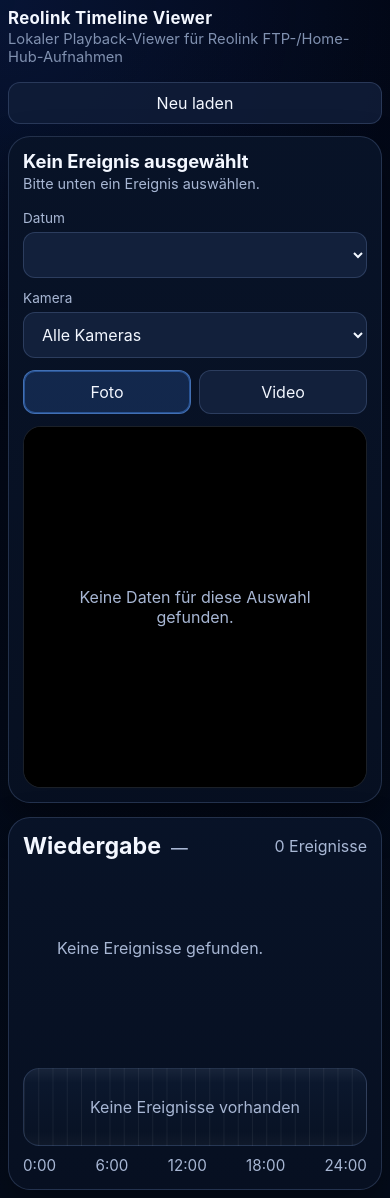
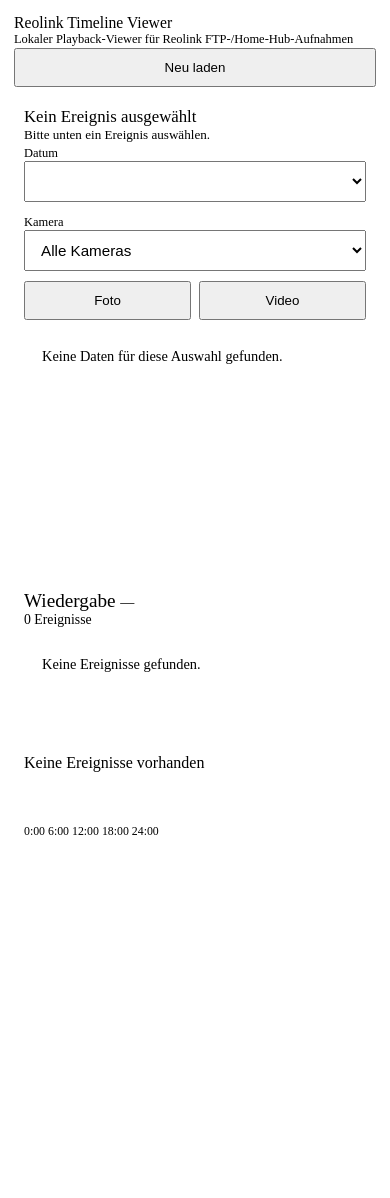
Before and after one commit to BenjiMcKenzie/reolink-timeline-viewer, a FastAPI app: page / in a window 390 px wide. After the commit the page ends 835 px from the top, so only its background shows below. Run offline with FastAPI, Linux system fonts and the light colour scheme; data that the repository does not hold is empty.

Commit message:
Update styles.css

```diff
--- a/app/static/styles.css
+++ b/app/static/styles.css
@@ -1,462 +1,23 @@
-:root {
-  --bg: #050b17;
-  --bg-soft: #091224;
-  --panel: #0a152a;
-  --panel-2: #0d1a32;
-  --border: rgba(135, 164, 217, 0.22);
-  --border-strong: rgba(103, 164, 255, 0.58);
-  --text: #f3f7ff;
-  --muted: #a8b7d4;
-  --muted-2: #8091b0;
-  --accent: #4a93ff;
-  --accent-soft: rgba(74, 147, 255, 0.18);
-  --shadow: 0 18px 40px rgba(0, 0, 0, 0.36);
-  --radius-xl: 22px;
-  --radius-lg: 16px;
-  --radius-md: 12px;
-}
-
-* {
-  box-sizing: border-box;
-}
-
-html, body {
-  margin: 0;
-  min-height: 100%;
-  font-family: Inter, system-ui, -apple-system, BlinkMacSystemFont, "Segoe UI", sans-serif;
-  background:
-    radial-gradient(circle at top left, rgba(20, 58, 140, 0.26), transparent 32%),
-    linear-gradient(180deg, #020716 0%, #040c1b 100%);
-  color: var(--text);
-}
-
-body {
-  padding: 14px;
-}
-
-button,
-select {
-  font: inherit;
-}
-
-.app-shell {
-  width: min(1660px, 100%);
-  margin: 0 auto;
-}
-
-.top-strip {
-  display: flex;
-  justify-content: space-between;
-  align-items: center;
-  gap: 16px;
-  margin-bottom: 12px;
-}
-
-.brand-title {
-  font-size: 1.05rem;
-  font-weight: 700;
-  letter-spacing: 0.02em;
-}
-
-.brand-subtitle {
-  color: var(--muted-2);
-  font-size: 0.92rem;
-  margin-top: 2px;
-}
-
-.top-action {
-  border: 1px solid var(--border);
-  background: rgba(16, 29, 56, 0.88);
-  color: var(--text);
-  border-radius: 12px;
-  padding: 10px 14px;
-  cursor: pointer;
-}
-
-.top-action:hover {
-  border-color: var(--border-strong);
-}
-
-.playback-shell {
-  display: grid;
-  grid-template-rows: auto auto;
-  gap: 14px;
-}
-
-.player-panel,
-.playback-panel {
-  background: linear-gradient(180deg, rgba(8, 19, 40, 0.98), rgba(7, 16, 34, 0.98));
-  border: 1px solid var(--border);
-  border-radius: var(--radius-xl);
-  box-shadow: var(--shadow);
-}
-
-.player-panel {
-  padding: 14px;
-}
-
-.player-topbar {
-  display: flex;
-  justify-content: space-between;
-  align-items: flex-start;
-  gap: 18px;
-  margin-bottom: 12px;
-}
-
-.player-camera {
-  font-size: 1.55rem;
-  font-weight: 700;
-  line-height: 1.1;
-}
-
-.player-meta {
-  margin-top: 4px;
-  color: var(--muted);
-  font-size: 1rem;
-}
-
-.player-actions {
-  display: flex;
-  align-items: end;
-  gap: 12px;
-  flex-wrap: wrap;
-}
-
-.select-wrap {
-  display: flex;
-  flex-direction: column;
-  gap: 6px;
-}
-
-.select-wrap label {
-  color: var(--muted);
-  font-size: 0.85rem;
-}
-
-.select-wrap select {
-  min-width: 210px;
-  border: 1px solid var(--border);
-  background: rgba(19, 33, 61, 0.98);
-  color: var(--text);
-  border-radius: 12px;
-  padding: 11px 14px;
-}
-
-.mode-switch {
-  display: inline-flex;
-  gap: 8px;
-}
-
-.mode-button {
-  border: 1px solid var(--border);
-  background: rgba(19, 33, 61, 0.98);
-  color: var(--text);
-  border-radius: 12px;
-  padding: 11px 16px;
-  cursor: pointer;
-  min-width: 84px;
-}
-
-.mode-button.active {
-  border-color: var(--border-strong);
-  background: var(--accent-soft);
-  box-shadow: inset 0 0 0 1px rgba(74, 147, 255, 0.4);
-}
-
-.viewer-frame {
-  border-radius: 18px;
-  overflow: hidden;
-  border: 1px solid rgba(150, 175, 223, 0.18);
-  background: #000;
-}
-
-.viewer-stage {
-  min-height: 620px;
-  display: flex;
-  align-items: center;
-  justify-content: center;
-  background: #000;
-}
-
-.viewer-stage img,
-.viewer-stage video {
-  width: 100%;
-  max-height: 76vh;
-  background: #000;
-  object-fit: contain;
-  display: block;
-}
-
-.empty-state {
-  color: var(--muted);
-  padding: 34px;
-  text-align: center;
-}
-
-.playback-panel {
-  padding: 14px;
-}
-
-.playback-header {
-  display: flex;
-  justify-content: space-between;
-  align-items: center;
-  gap: 16px;
-  margin-bottom: 12px;
-}
-
-.playback-title {
-  font-size: 2rem;
-  font-weight: 700;
-  display: flex;
-  align-items: baseline;
-  gap: 10px;
-}
-
-#selectedMonthLabel {
-  font-size: 1.05rem;
-  color: var(--muted);
-  font-weight: 500;
-}
-
-.playback-stats {
-  color: var(--muted);
-  font-size: 1rem;
-}
-
-.day-strip-wrap {
-  margin-bottom: 12px;
-  overflow-x: auto;
-}
-
-.day-strip {
-  display: inline-flex;
-  min-width: 100%;
-  gap: 8px;
-  padding-bottom: 2px;
-}
-
-.day-pill {
-  border: 1px solid var(--border);
-  background: rgba(14, 27, 52, 0.94);
-  color: var(--muted);
-  border-radius: 12px;
-  min-width: 68px;
-  padding: 9px 12px;
-  text-align: center;
-  cursor: pointer;
-  transition: 0.16s ease;
-}
-
-.day-pill .day-num {
-  display: block;
-  font-size: 1.15rem;
-  font-weight: 700;
-  color: var(--text);
-}
-
-.day-pill .day-week {
-  display: block;
-  font-size: 0.78rem;
-  color: var(--muted-2);
-  margin-top: 2px;
-}
-
-.day-pill.active {
-  border-color: var(--border-strong);
-  background: linear-gradient(180deg, rgba(31, 70, 148, 0.88), rgba(22, 52, 111, 0.88));
-  box-shadow: 0 0 0 1px rgba(74, 147, 255, 0.32);
-}
-
-.filmstrip-wrap {
-  overflow-x: auto;
-  padding-bottom: 8px;
-}
-
-.events-filmstrip {
-  display: flex;
-  gap: 12px;
-  min-height: 148px;
-  padding-bottom: 2px;
-}
-
-.event-tile {
-  width: 170px;
-  flex: 0 0 170px;
-  border: 1px solid var(--border);
-  border-radius: 14px;
-  overflow: hidden;
-  background: rgba(8, 16, 33, 0.96);
-  cursor: pointer;
-  transition: 0.16s ease;
-}
-
-.event-tile:hover {
-  border-color: rgba(137, 176, 255, 0.45);
-}
-
-.event-tile.active {
-  border-color: var(--border-strong);
-  box-shadow: 0 0 0 2px rgba(74, 147, 255, 0.24);
-}
-
-.event-thumb {
-  display: block;
-  width: 100%;
-  height: 96px;
-  object-fit: cover;
-  background: #000;
-}
-
-.event-thumb-fallback {
-  width: 100%;
-  height: 96px;
-  display: grid;
-  place-items: center;
-  background: #040a14;
-  color: var(--muted);
-  font-size: 0.92rem;
-}
-
-.event-caption {
-  padding: 10px 12px 12px;
-}
-
-.event-time {
-  font-size: 1.05rem;
-  font-weight: 700;
-  line-height: 1;
-}
-
-.event-camera {
-  margin-top: 6px;
-  color: var(--muted);
-  font-size: 0.92rem;
-  line-height: 1.15;
-}
-
-.timeline-wrap {
-  margin-top: 8px;
-}
-
-.timeline-track {
-  position: relative;
-  height: 92px;
-  border: 1px solid var(--border);
-  border-radius: 16px;
-  overflow: hidden;
-  background:
-    linear-gradient(to right, rgba(255,255,255,0.06) 1px, transparent 1px) 0 0 / calc(100% / 24) 100%,
-    linear-gradient(180deg, rgba(12, 25, 48, 0.98), rgba(8, 18, 36, 0.98));
-}
-
-.timeline-track::after {
-  content: "";
-  position: absolute;
-  inset: 0;
-  pointer-events: none;
-  background:
-    linear-gradient(to bottom, rgba(255,255,255,0.05), transparent 18%, transparent 82%, rgba(255,255,255,0.03));
-}
-
-.timeline-scale {
-  display: flex;
-  justify-content: space-between;
-  color: var(--muted);
-  font-size: 0.95rem;
-  margin-top: 10px;
-}
-
-.timeline-marker {
-  position: absolute;
-  bottom: 0;
-  transform: translateX(-50%);
-  width: 26px;
-  border: 0;
-  border-radius: 10px 10px 12px 12px;
-  background: linear-gradient(180deg, rgba(89, 154, 255, 0.88), rgba(63, 120, 232, 0.78));
-  cursor: pointer;
-  opacity: 0.82;
-  transition: 0.16s ease;
-  box-shadow: inset 0 0 0 1px rgba(162, 199, 255, 0.16);
-}
-
-.timeline-marker:hover {
-  opacity: 1;
-}
-
-.timeline-marker.active {
-  background: linear-gradient(180deg, rgba(110, 175, 255, 0.98), rgba(74, 147, 255, 0.95));
-  box-shadow:
-    0 0 0 3px rgba(74, 147, 255, 0.20),
-    inset 0 0 0 1px rgba(193, 220, 255, 0.24);
-  opacity: 1;
-}
-
-.timeline-empty {
-  height: 100%;
-  display: grid;
-  place-items: center;
-  color: var(--muted);
-}
-
-::-webkit-scrollbar {
-  height: 10px;
-  width: 10px;
-}
-
-::-webkit-scrollbar-thumb {
-  background: rgba(119, 145, 194, 0.34);
-  border-radius: 999px;
-}
-
-::-webkit-scrollbar-track {
-  background: transparent;
-}
-
 @media (max-width: 1100px) {
   .player-topbar {
     flex-direction: column;
+    align-items: stretch;
   }
 
   .player-actions {
     width: 100%;
+    display: grid;
+    grid-template-columns: 1fr;
+    gap: 10px;
   }
 
   .select-wrap {
-    flex: 1 1 220px;
+    width: 100%;
   }
 
   .select-wrap select {
     width: 100%;
     min-width: 0;
-  }
-
-  .viewer-stage {
-    min-height: 360px;
-  }
-
-  .playback-title {
-    font-size: 1.45rem;
-  }
-}
-
-@media (max-width: 720px) {
-  body {
-    padding: 8px;
-  }
-
-  .top-strip {
-    flex-direction: column;
-    align-items: stretch;
-  }
-
-  .player-camera {
-    font-size: 1.15rem;
-  }
-
-  .player-meta {
-    font-size: 0.9rem;
   }
 
   .mode-switch {
@@ -467,21 +28,206 @@
     flex: 1 1 0;
   }
 
+  .viewer-stage {
+    min-height: 340px;
+  }
+
+  .playback-title {
+    font-size: 1.45rem;
+  }
+}
+
+@media (max-width: 720px) {
+  html, body {
+    overflow-x: hidden;
+  }
+
+  body {
+    padding: 6px;
+  }
+
+  .app-shell {
+    width: 100%;
+    max-width: 100%;
+  }
+
+  .top-strip {
+    flex-direction: column;
+    align-items: stretch;
+    gap: 10px;
+    margin-bottom: 10px;
+  }
+
+  .brand-title {
+    font-size: 0.98rem;
+  }
+
+  .brand-subtitle {
+    font-size: 0.78rem;
+    line-height: 1.25;
+  }
+
+  .top-action {
+    width: 100%;
+    padding: 10px 12px;
+  }
+
+  .player-panel,
+  .playback-panel {
+    border-radius: 16px;
+    padding: 10px;
+  }
+
+  .player-topbar {
+    gap: 10px;
+    margin-bottom: 10px;
+  }
+
+  .player-camera {
+    font-size: 1.05rem;
+    line-height: 1.2;
+  }
+
+  .player-meta {
+    font-size: 0.82rem;
+    line-height: 1.25;
+  }
+
+  .player-actions {
+    display: grid;
+    grid-template-columns: 1fr;
+    gap: 10px;
+  }
+
+  .select-wrap label {
+    font-size: 0.78rem;
+  }
+
+  .select-wrap select {
+    width: 100%;
+    padding: 10px 12px;
+    font-size: 0.95rem;
+  }
+
+  .mode-switch {
+    display: flex;
+    width: 100%;
+    gap: 8px;
+  }
+
+  .mode-button {
+    flex: 1 1 0;
+    padding: 10px 12px;
+    min-width: 0;
+  }
+
+  .viewer-frame {
+    border-radius: 14px;
+  }
+
+  .viewer-stage {
+    min-height: 240px;
+    max-height: 52vh;
+  }
+
+  .viewer-stage img,
+  .viewer-stage video {
+    width: 100%;
+    max-height: 52vh;
+    object-fit: contain;
+  }
+
+  .playback-header {
+    flex-direction: column;
+    align-items: flex-start;
+    gap: 6px;
+    margin-bottom: 10px;
+  }
+
+  .playback-title {
+    font-size: 1.2rem;
+    gap: 6px;
+    flex-wrap: wrap;
+  }
+
+  #selectedMonthLabel {
+    font-size: 0.88rem;
+  }
+
+  .playback-stats {
+    font-size: 0.86rem;
+  }
+
+  .day-strip {
+    gap: 6px;
+    min-width: max-content;
+  }
+
+  .day-pill {
+    min-width: 56px;
+    padding: 7px 8px;
+    border-radius: 10px;
+  }
+
+  .day-pill .day-num {
+    font-size: 0.95rem;
+  }
+
+  .day-pill .day-week {
+    font-size: 0.68rem;
+  }
+
+  .filmstrip-wrap {
+    overflow-x: auto;
+    -webkit-overflow-scrolling: touch;
+  }
+
+  .events-filmstrip {
+    gap: 8px;
+    min-height: 116px;
+  }
+
   .event-tile {
-    width: 138px;
-    flex-basis: 138px;
+    width: 118px;
+    flex: 0 0 118px;
+    border-radius: 12px;
   }
 
   .event-thumb,
   .event-thumb-fallback {
-    height: 82px;
+    height: 68px;
+  }
+
+  .event-caption {
+    padding: 8px;
+  }
+
+  .event-time {
+    font-size: 0.92rem;
+  }
+
+  .event-camera {
+    font-size: 0.74rem;
+    line-height: 1.15;
   }
 
   .timeline-track {
-    height: 78px;
+    height: 64px;
+    border-radius: 12px;
+  }
+
+  .timeline-scale {
+    font-size: 0.74rem;
+    margin-top: 6px;
   }
 
   .timeline-marker {
-    width: 22px;
+    width: 16px;
+    border-radius: 8px 8px 10px 10px;
+  }
+
+  .empty-state {
+    padding: 18px;
+    font-size: 0.9rem;
   }
 }
```
